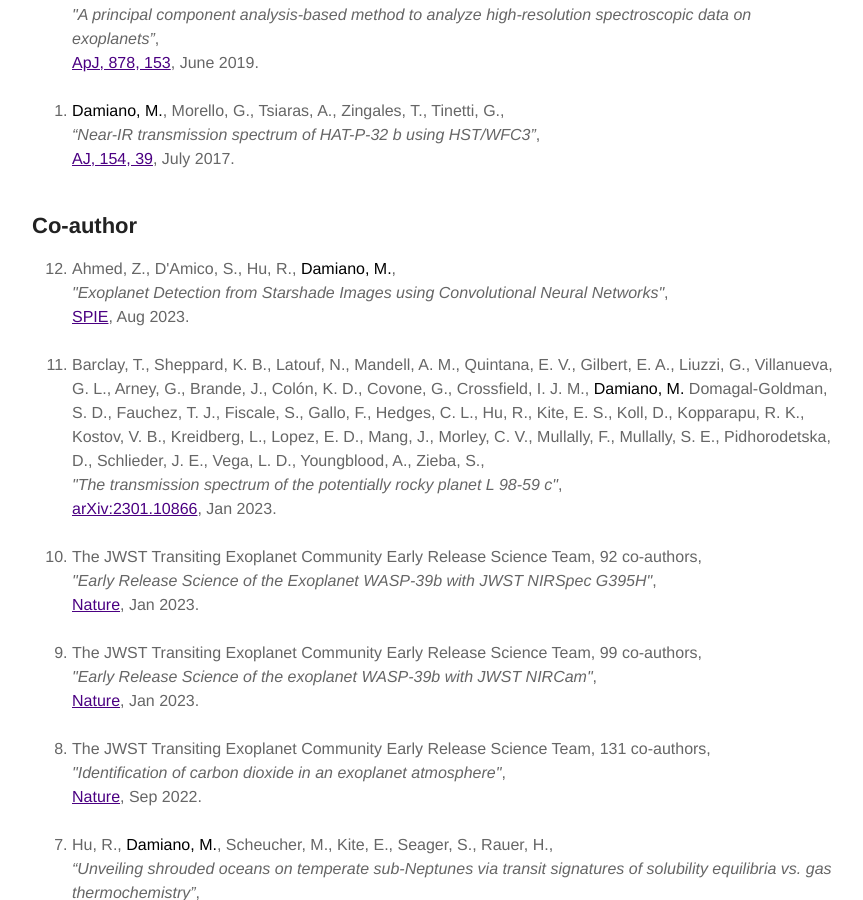
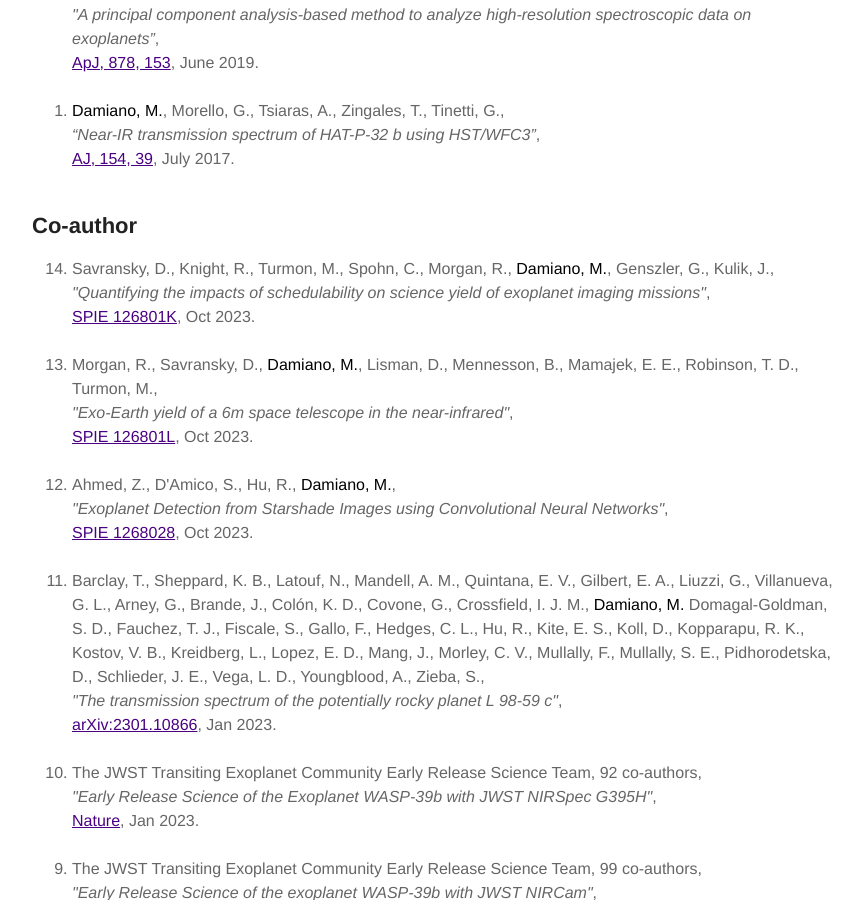
Before and after one commit to MDamiano/MDamiano.github.io, a Jekyll site: the page built from publications.md, in a window 1280 px wide and 900 px high, scrolled down 1458 px. Shown: the whole window, without its empty margins (203-1066 px from the left). Built offline with Jekyll 4.4.1, drawn with Linux system fonts in a browser that asks for light colours.

Commit message:
Oct 2023

```diff
--- a/publications.md
+++ b/publications.md
@@ -55,9 +55,17 @@ layout: page
 <h2>Co-author</h2>
 
 <ol reversed>
+    <li>Savransky, D., Knight, R., Turmon, M., Spohn, C., Morgan, R., <strong>Damiano, M.</strong>, Genszler, G., Kulik, J.,
+	    <br /><i>"Quantifying the impacts of schedulability on science yield of exoplanet imaging missions"</i>,
+	    <br /><a href="http://dx.doi.org/10.1117/12.2677102">SPIE 126801K</a>, Oct 2023.
+	    <br /><br /></li>
+    <li>Morgan, R., Savransky, D., <strong>Damiano, M.</strong>, Lisman, D., Mennesson, B., Mamajek, E. E., Robinson, T. D., Turmon, M.,
+	    <br /><i>"Exo-Earth yield of a 6m space telescope in the near-infrared"</i>,
+	    <br /><a href="http://dx.doi.org/10.1117/12.2677785">SPIE 126801L</a>, Oct 2023.
+	    <br /><br /></li>
     <li>Ahmed, Z., D'Amico, S., Hu, R., <strong>Damiano, M.</strong>,
 	    <br /><i>"Exoplanet Detection from Starshade Images using Convolutional Neural Networks"</i>,
-	    <br /><a href="https://slab.stanford.edu/sites/g/files/sbiybj25201/files/media/file/ahmed_spie2023_submitted.pdf">SPIE</a>, Aug 2023.
+	    <br /><a href="http://dx.doi.org/10.1117/12.2676600">SPIE 1268028</a>, Oct 2023.
 	    <br /><br /></li>
     <li>Barclay, T., Sheppard, K. B., Latouf, N.,  Mandell, A. M., Quintana, E. V., Gilbert, E. A., Liuzzi, G., Villanueva, G. L., Arney, G., Brande, J., Colón, K. D., Covone, G., Crossfield, I. J. M., <strong>Damiano, M.</strong> Domagal-Goldman, S. D., Fauchez, T. J., Fiscale, S., Gallo, F., Hedges, C. L., Hu, R., Kite, E. S., Koll, D., Kopparapu, R. K., Kostov, V. B., Kreidberg, L., Lopez, E. D., Mang, J., Morley, C. V., Mullally, F., Mullally, S. E., Pidhorodetska, D., Schlieder, J. E., Vega, L. D., Youngblood, A., Zieba, S.,
 	    <br /><i>"The transmission spectrum of the potentially rocky planet L 98-59 c"</i>,
```
Also changed, not shown: 2 other files.
